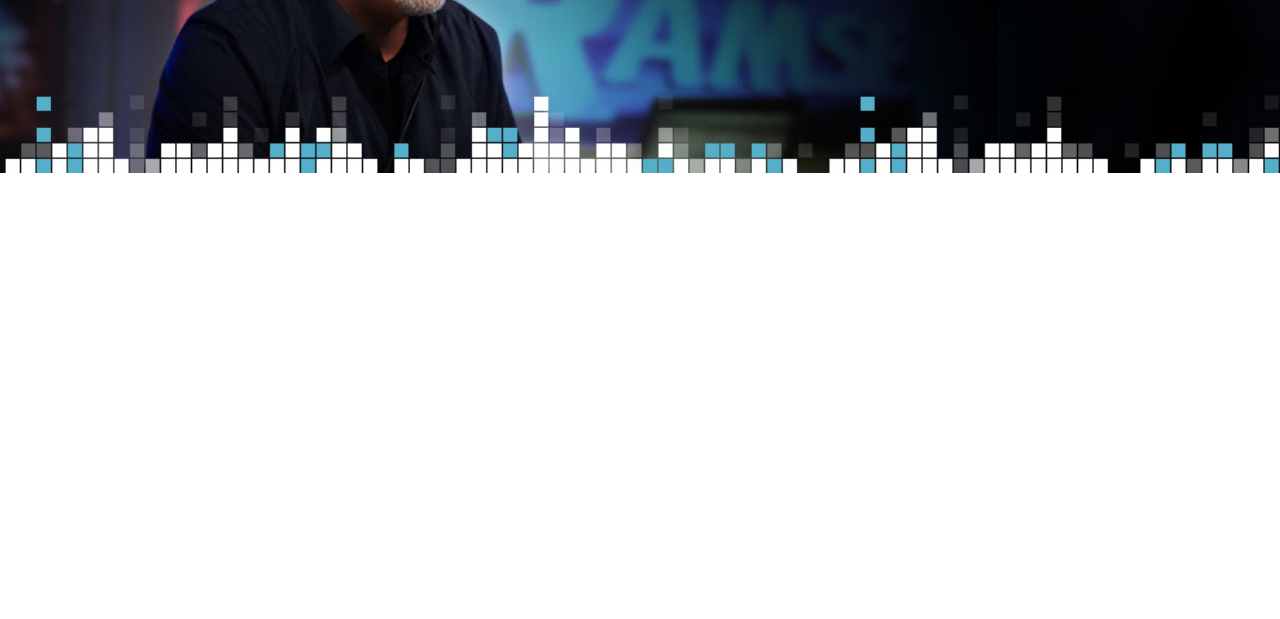
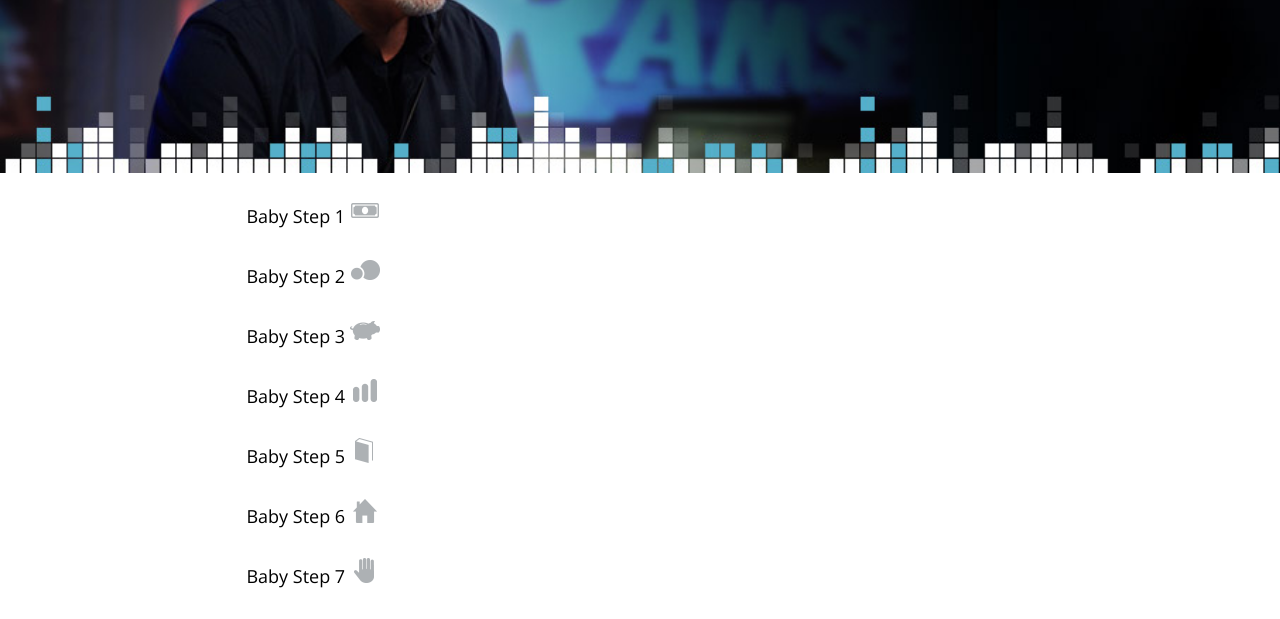
Before and after one commit to willardshikami/e5-exercise, a plain HTML site: page index.html in a window 1280 px wide. Shown: the part 217-836 px from the top of the page. Before the commit the page ends 800 px from the top, so only its background shows below. Drawn offline with nearby package versions, Linux system fonts and the light colour scheme.

Commit message:
added first col

```diff
--- a/css/stylesheet.css
+++ b/css/stylesheet.css
@@ -77,7 +77,19 @@ body {
     font-weight:800;
 }
 
+/*
+  ========================================
 
+    COL 1 STYLING
+  ========================================
+*/
+
+.col p{
+    font-size: 18px;
+    line-height: 60px;
+    text-align: right;
+    padding-right: 40px
+}
 
 
 /*  SECTIONS  ============================================================================= */
@@ -130,8 +142,12 @@ body {
 	width: 100%;
 }
 
-.span_1_of_2 {
-	width: 49.2%;
+.span_1_of_2_1 {
+	width: 32.8%;
+}
+
+.span_1_of_2_2{
+width:  65.6%
 }
 
 /*  GO FULL WIDTH AT LESS THAN 480 PIXELS */
@@ -140,7 +156,8 @@ body {
 	.span_2_of_2 {
 		width: 100%;
 	}
-	.span_1_of_2 {
+	.span_1_of_2_1,
+    .span_1_of_2_2 {
 		width: 100%;
 	}
 }
--- a/index.html
+++ b/index.html
@@ -24,10 +24,16 @@
     </div>
 
     <div class="section group">
-                <div class="col span_1_of_2">
-
+                <div class="col span_1_of_2_1">
+					<p>Baby Step 1 <img src="images/icons/individual/icons_small_bs1.png"></p>
+                    <p>Baby Step 2 <img src="images/icons/individual/icons_small_bs2.png"></p>
+                    <p>Baby Step 3 <img src="images/icons/individual/icons_small_bs3.png"></p>
+                    <p>Baby Step 4 <img src="images/icons/individual/icons_small_bs4.png"></p>
+                    <p>Baby Step 5 <img src="images/icons/individual/icons_small_bs5.png"></p>
+                    <p>Baby Step 6 <img src="images/icons/individual/icons_small_bs6.png"></p>
+                    <p>Baby Step 7 <img src="images/icons/individual/icons_small_bs7.png"></p>
                 </div>
-				<div class="col span_1_of_2">
+				<div class="col span_1_of_2_2">
 
 				</div>
     </div>
```
